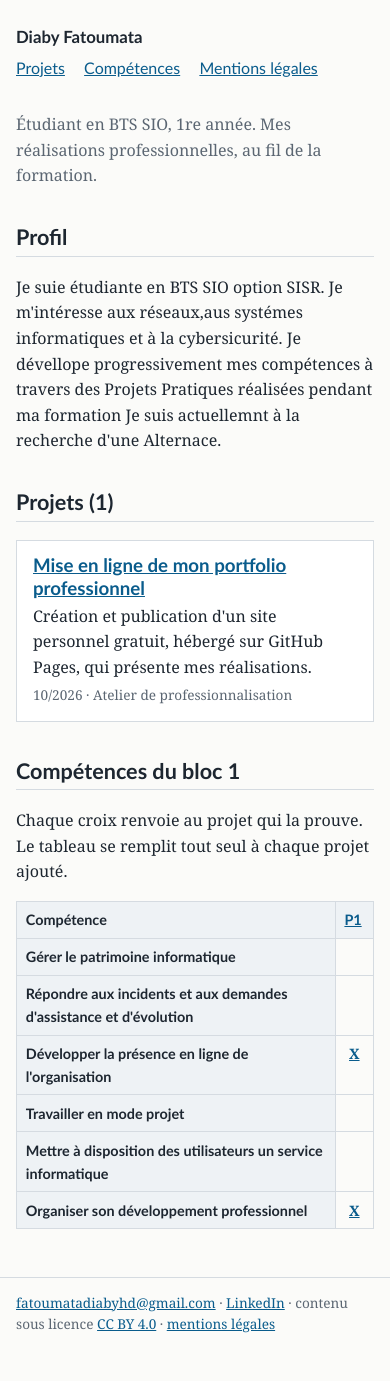
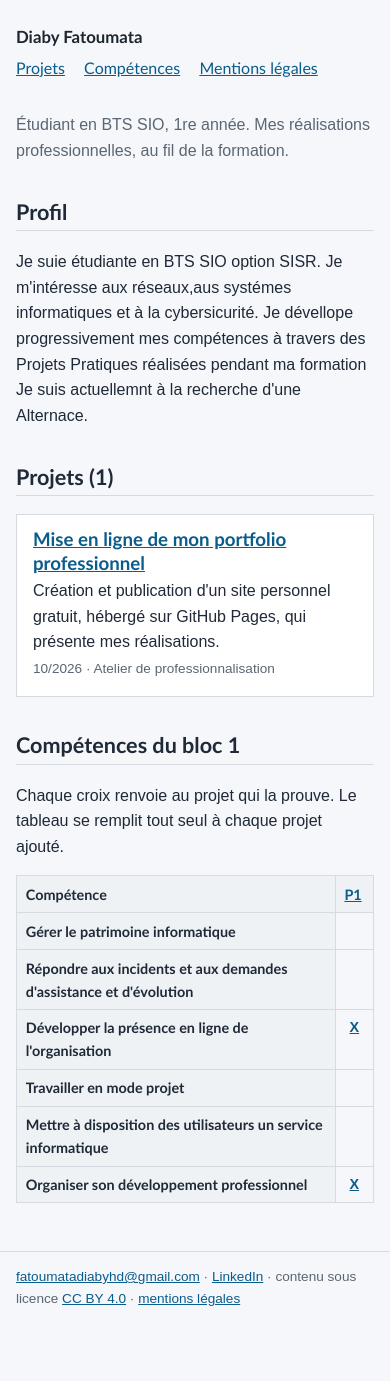
Before and after one commit to fatoumatadiabyhd-sudo/Portofolio, a Jekyll site: the page built from index.html, in a window 390 px wide. Built offline with Jekyll 4.4.1, drawn with Linux system fonts in a browser that asks for light colours; after the commit the page ends 1355 px from its top, so only the background shows below that.

Commit message:
Update style.css
color

```diff
--- a/css/style.css
+++ b/css/style.css
@@ -40,6 +40,11 @@ img { max-width: 100%; height: auto; border: 1px solid var(--trait); }
 code { font-size: .9em; background: #eef2f5; padding: 0 .25rem; }
 footer { margin-top: 3rem; padding-bottom: 2rem; font-size: .85rem; color: var(--doux); border-top: 1px solid var(--trait); }
 @media (max-width: 520px) {
-  body { font-size: 16px; }
+  body { font-size: 16px;
+ font-family: Arial, sans-serif;
+ line-height: 1.6;
+ margin: 0;
+ background: #f5f7fb;
+ color: #1f2937;; }
   h1 { font-size: 1.6rem; }
 }
```
